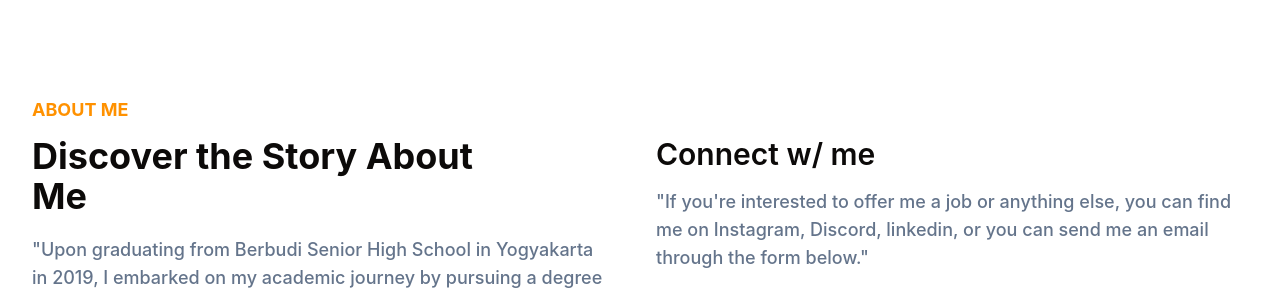
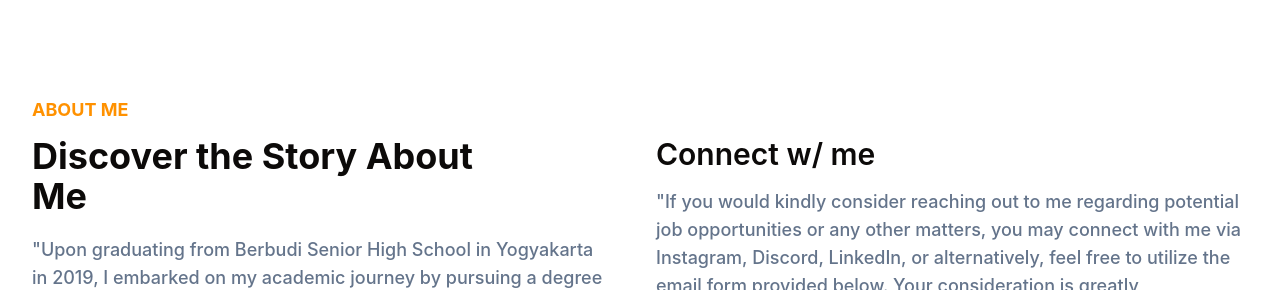
Before and after one commit to rombenc/LP-Profile, a website: page index.html in a window 1280 px wide. Shown: the part 820-1110 px from the top of the page. Drawn offline with nearby package versions, Linux system fonts and the light colour scheme.

Commit message:
update text

```diff
--- a/index.html
+++ b/index.html
@@ -124,7 +124,7 @@
           <div id="connect" class="w-full px-4 lg:w-1/2">
             <h3 class="mb-4 text-2xl font-semibold text-dark dark:text-white lg:pt-10 lg:text-3xl">Connect w/ me</h3>
             <p class="mb-6 text-base font-medium text-secondary lg:text-lg">
-              "If you're interested to offer me a job or anything else, you can find me on Instagram, Discord, linkedin, or you can send me an email through the form below."
+              "If you would kindly consider reaching out to me regarding potential job opportunities or any other matters, you may connect with me via Instagram, Discord, LinkedIn, or alternatively, feel free to utilize the email form provided below. Your consideration is greatly appreciated."
             </p>
             <div class="flex items-center">
 
```
